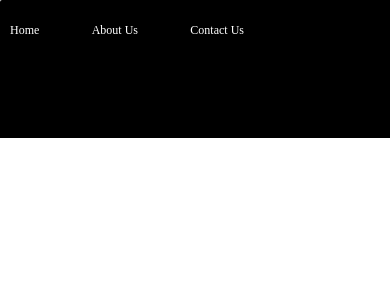
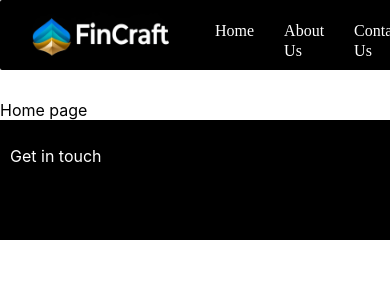
Before and after one commit to Banda-Aakash/FinCraft-Website, a React (Create React App) app: page / in a window 390 px wide. Shown: the top 300 px of the page. Built offline with nearby package versions, Linux system fonts and the light colour scheme.

Commit message:
Navbar changes

```diff
--- a/src/App.js
+++ b/src/App.js
@@ -1,20 +1,19 @@
-import './App.css';
 import { BrowserRouter as Router, Routes, Route } from 'react-router-dom';
 import Navbar from './Components/Navbar';
 import Footer from './Components/Footer';
+import Home from './Components/Home';
 
 function App() {
   return (
-    <div className="App">
+    <div>
       <Router>
         <Navbar />
         <Routes>
-          {/* <Route path="/" element={<Home />} />
-          <Route path="/about" element={<About />} />
-          <Route path="/contact" element={<Contact />} />
-          <Route path="/book" element={<Book />} /> */}
+          <Route path="/" element={<Home/>} />
+          {/* <Route path="/about" element={<About />} /> */}
+          {/* <Route path="/contact" element={<Contact />} /> */}
+          {/* <Route path="/book" element={<Book />} /> */}
         </Routes>
-        <hr></hr>
         <Footer/>
       </Router>
     </div>
--- /dev/null
+++ b/src/Components/Home.css
@@ -0,0 +1,3 @@
+.home-page{
+    margin-top: 100px;
+}
--- /dev/null
+++ b/src/Components/Home.js
@@ -0,0 +1,12 @@
+import React from "react";
+import "./Home.css";
+
+const Home = () => {
+  return (
+    <div className="home-page">
+        Home page
+    </div>
+  );
+};
+
+export default Home;
--- a/src/Components/Navbar.css
+++ b/src/Components/Navbar.css
@@ -4,29 +4,26 @@
     border-color: aliceblue;
     background-color: black;
     padding: 10px;
+    padding-left: 0px;
     height: 50px;
-    position: fixed; /* Make navbar fixed */
+    position: fixed;
     top: 0;
-    width: 100%; /* Ensure it spans the full width */
-    z-index: 1000; /* Keep it on top of other elements */
-    /* justify-content: center; */
+    width: 100%;
+    z-index: 1000;
     align-items: center;
 }
 
 .container {
     display: flex;
     justify-content: space-between;
-    align-items: center;
-    flex-wrap: wrap;
 }
 
 .navList {
-    list-style-type: none;
     display: flex;
     margin: 0;
     padding: 0;
-    flex-wrap: wrap;
     padding-top: 10px;
+    padding-right: 10px;
 }
 
 .navItem {
@@ -40,55 +37,12 @@
     position: relative;
     font-family: 'Inknut Antiqua', serif;
 }
-
 .navLink:hover {
     color: #CF5E0D;
 }
 
-/* Center logo on larger screens */
-@media (min-width: 769px) {
-    .logo {
-        padding-top: 0;
-        position: absolute;
-        left: 50%;
-        top: 50%;
-        transform: translate(-50%, -50%);
-        max-width: 10%; /* Adjust logo size */
-    }
+.logo{
+    margin-left: 0px;
+    max-width: 200px;
+    max-height: 60.2px;
 }
-
-
-
-/* Adjust for very small screens (phones) */
-@media (max-width: 480px) {
-    .navbar {
-        width: 100%;
-        height: 60px; /* Even smaller height */
-        padding: 5px 10px;
-    }
-
-
-    .logo {
-        align-items: c;
-        padding-right: 10px;
-        max-width: 20%; /* Further adjust logo size */
-        z-index: -1;
-    }
-
-    .navLink {
-        font-size: 12px; /* Further adjust font size */
-    }
-
-    .navList {
-        width: 60%;
-        flex-direction: row;
-        justify-content: space-between;
-        align-items: center;
-        margin-bottom: 15px;
-    }
-
-    .navItem {
-        margin: 3px 0; /* Further reduce margin */
-    }
-
-}
--- a/src/Components/Navbar.js
+++ b/src/Components/Navbar.js
@@ -7,6 +7,7 @@ export default function Navbar() {
     return (
         <nav className="navbar">
             <div className="container">
+                <img src='/logo2.png' alt="Logo" className="logo" />
                 <ul className="navList">
                     <li className="navItem">
                         <Link to="/" className="navLink">Home</Link>
@@ -18,6 +19,7 @@ export default function Navbar() {
                         <Link to="/contact" className="navLink">Contact Us</Link>
                     </li>
                 </ul>
+
             </div>
         </nav>
     );
```
Also changed, not shown: public/logo.png (added), public/logo2.png (added), src/App.css (line endings or trailing spaces).
